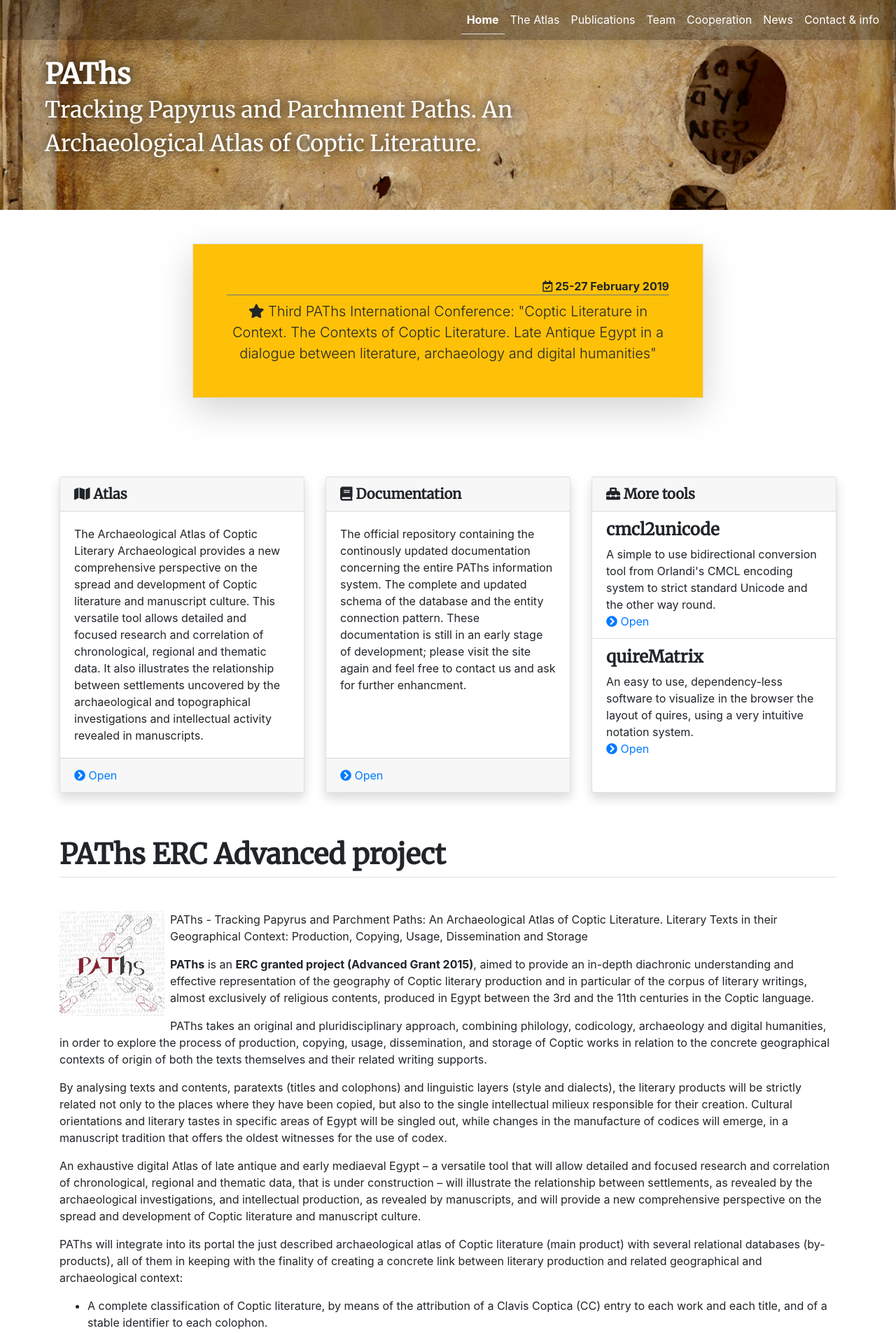
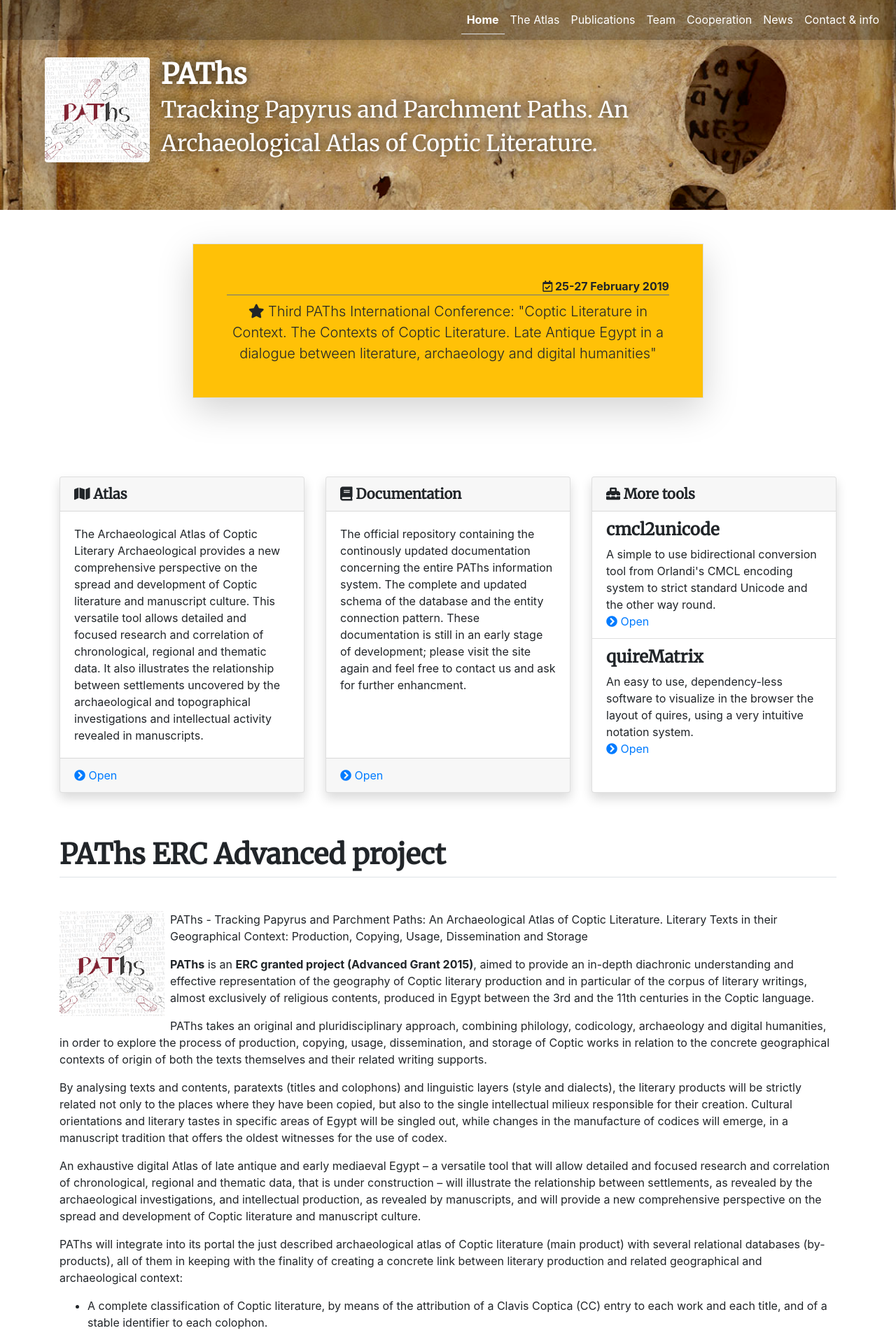
Before and after one commit to paths-erc/paths-erc, a Jekyll site: the page built from index.md, in a window 1280 px wide. Shown: the top 1905 px of the page at 70% size. Built offline with Jekyll 4.4.1, drawn with Linux system fonts in a browser that asks for light colours; nearby versions of some CDN libraries; our own code applies the rules of GitHub Pages for plain Markdown files.

Commit message:
Logo in header and style enhancement

```diff
--- a/_layouts/default.html
+++ b/_layouts/default.html
@@ -39,7 +39,10 @@
 
 <body>
   <div class="img-container">
-    <h1>PAThs<br />
+
+    <h1>
+      <img src="/images/css/paths-logo.png" class="float-left mr-3 rounded shadow" alt="PAThs. Tracking Papyrus and Parchment Paths. An Archaeological Atlas of Coptic Literature">
+      PAThs<br />
       <small>Tracking Papyrus and Parchment Paths. An Archaeological Atlas of Coptic Literature.</small>
     </h1>
   </div>
--- a/css/styles.scss
+++ b/css/styles.scss
@@ -46,10 +46,18 @@
     padding-left: 1rem;
     text-shadow: 0 0 1rem #000;
 
-    @media (min-width: 576px) {
+    img{
+      background: #fff;
+      max-width: 70px;
+    }
+
+    @media (min-width: 768px) {
+      width: 80%;
       font-size: 2.5rem;
-      width: 60%;
       padding-left: 4rem;
+      img{
+        max-width: 150px;
+      }
     }
   }
 }
```
